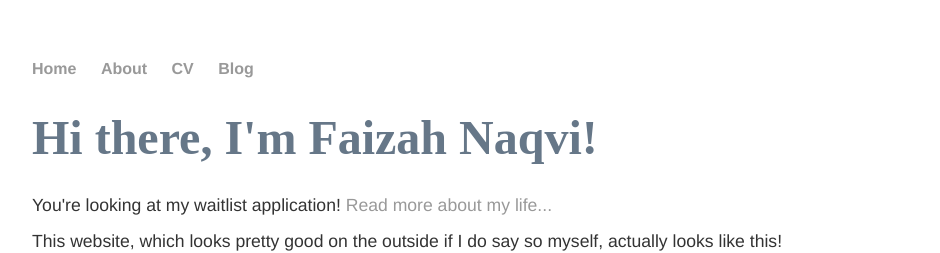
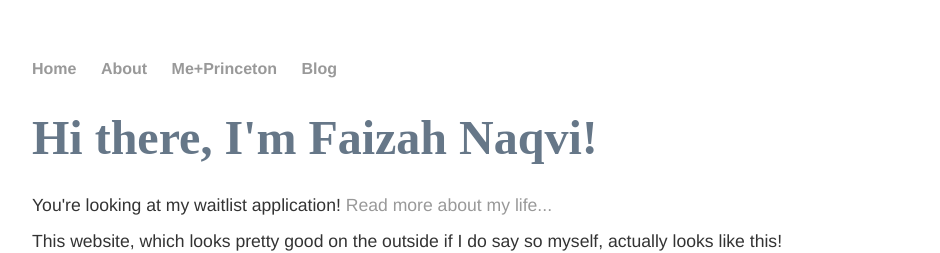
Before and after one commit to fnaqvi2151/fnaqvi2151.github.io, a Jekyll site: the page built from index.html, in a window 1280 px wide. Shown: the top 253 px of the page, without its empty margins (160-1100 px from the left). Built offline with Jekyll 4.4.1, drawn with Linux system fonts in a browser that asks for light colours.

Commit message:
Update default.html

```diff
--- a/_layouts/default.html
+++ b/_layouts/default.html
@@ -10,7 +10,7 @@
 	    		<ul>
 	        		<li><a href="/">Home</a></li>
 		        	<li><a href="/about">About</a></li>
-	        		<li><a href="/cv">CV</a></li>
+	        		<li><a href="/Me&Princeton">Me+Princeton</a></li>
 	        		<li><a href="/blog">Blog</a></li>
 	    		</ul>
 			</nav>
```
